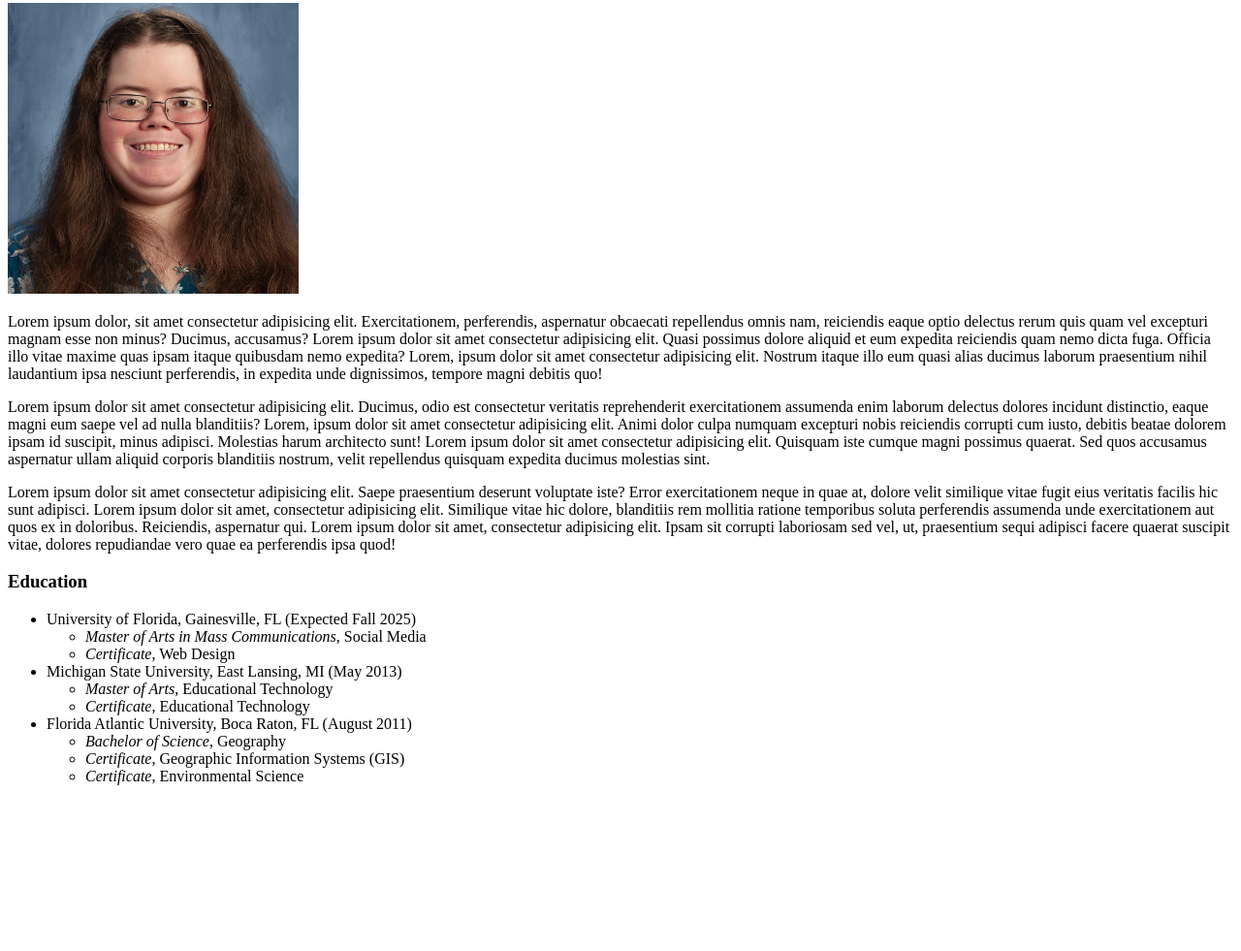
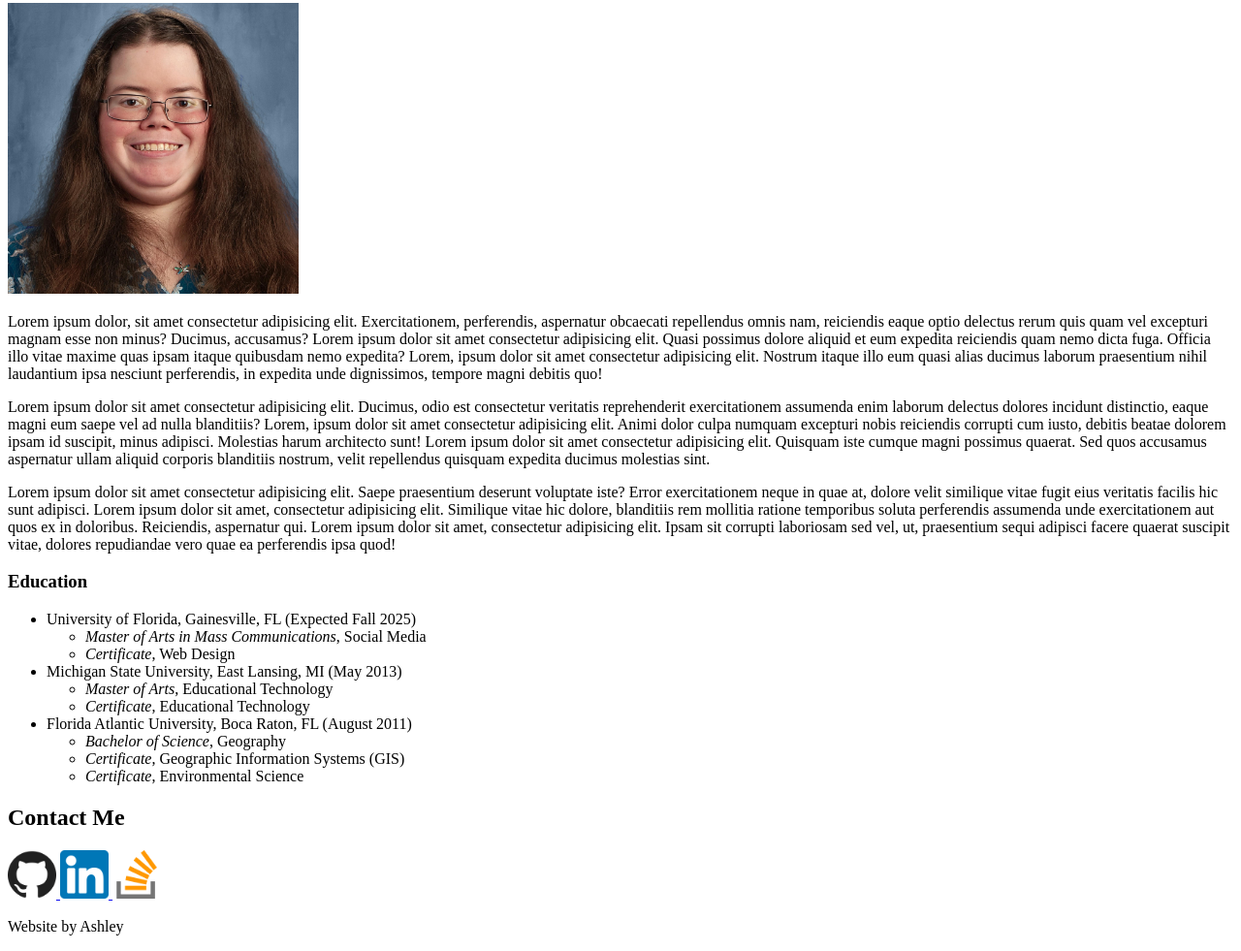
Before and after one commit to awitherow24/mw4-hw4-witherow-ashley, a plain HTML site: page index.html in a window 1280 px wide. Shown: the part 162-1143 px from the top of the page at 97% size. Before the commit the page ends 988 px from the top, so only its background shows below. Drawn offline with Linux system fonts and the light colour scheme.

Commit message:
added aside and footer to index

```diff
--- a/index.html
+++ b/index.html
@@ -51,7 +51,25 @@
                     </ul>
             </ul>
         </section>
+
+        <aside>
+            <h2>Contact Me</h2>
+            <a href="https://github.com/awitherow24">
+                <img src="images/github.png" alt="Github logo" width="50">
+            </a>
+
+            <a href="https://www.linkedin.com/in/ashley-w-61154930/">
+                <img src="images/linkedin.png" alt="Linkedin logo" width="50">
+            </a>
+
+            <a href="https://stackoverflow.com/users/31489275/user31489275?tab=profile">
+                <img src="images/stack-overflow2.png" alt="Stack Overflow Logo" width="50">
+            </a>
+        </aside>
     </main>
+    <footer>
+        <p>Website by Ashley</p>
+    </footer>
 
 </body>
 </html>
```
